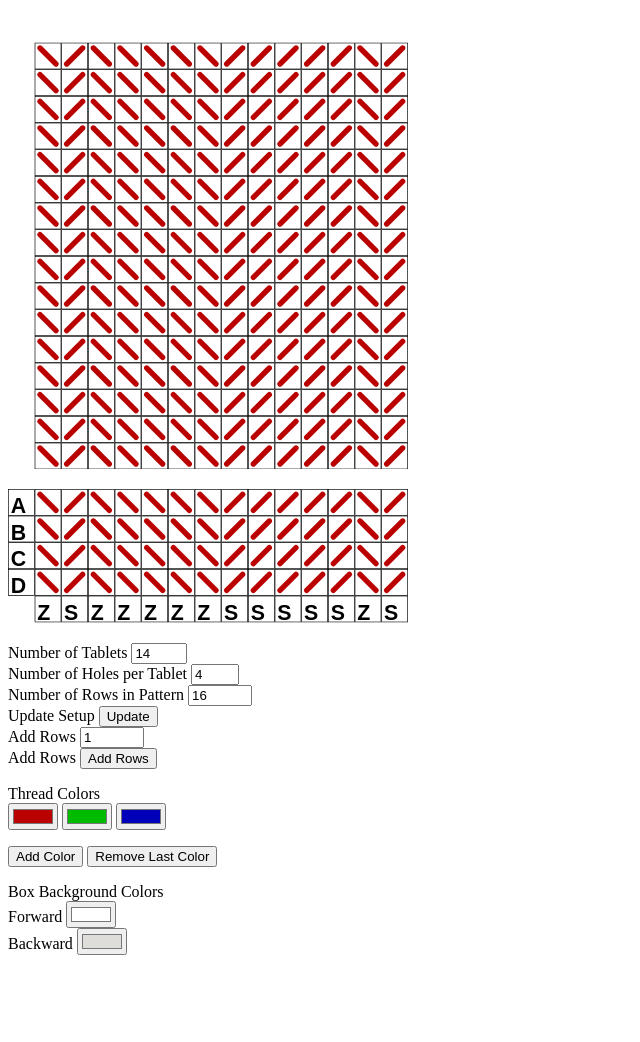
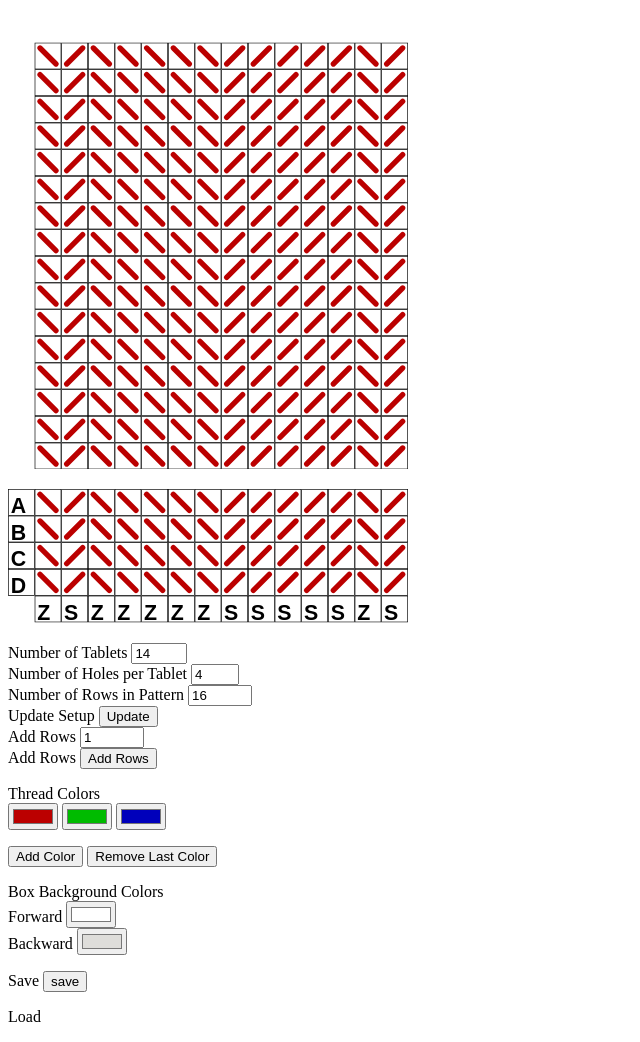
Before and after one commit to snaut/tabletweaving, a plain HTML site: page index.html in a window 1280 px wide. Shown: the whole page, without its empty margins (0-640 px from the left). Before the commit the page ends 963 px from the top, so only its background shows below. Drawn offline with Linux system fonts and the light colour scheme.

Commit message:
feature: saving

```diff
--- a/index.html
+++ b/index.html
@@ -412,6 +412,14 @@
         return( ((x % y) + y) % y );
       }
 
+      // save pattern
+      function savePattern(){
+        let dl_content = "data:text/json;charset=utf-8,";
+        dl_content += encodeURIComponent(JSON.stringify(global_pattern));
+        document.querySelector("#download_link").setAttribute("href", dl_content);
+        document.querySelector("#download_link").click();
+      };
+
     </script>
   </head>
   <body onload="firstSetup();">
@@ -422,13 +430,14 @@
       </svg>
       </p>
     </div>
-    <div id="warping">
       <div id="warp">
       <p id="threading">
       <svg id="warping_chart" width="400" viewBox="-1 0 15 5">
 
       </svg>
       </p>
+    </div>
+    <div>
       <p id="tablets">
         <label for="nr_tablets">Number of Tablets</label>
         <input id="nr_tablets" type="number" min=4 max=20 step=1, value=14>
@@ -448,8 +457,8 @@
         <label for="button_add_rows">Add Rows</label>
         <input id="button_add_rows" type="button" value="Add Rows" onclick="addRows();">
       </p>
-      </div>
-      <div id="colors">
+    </div>
+    <div id="colors">
       <p id="cols">
         Thread Colors <br>
         <input type="color" value="#bb0000" onchange="readColors();">
@@ -460,15 +469,23 @@
         <input type="button" value="Add Color" onclick="addColor();">
         <input type="button" value="Remove Last Color" onclick="removeColor();">
       </p>
-      </div>
-      <div id="bg_colors">
+    </div>
+    <div id="bg_colors">
         Box Background Colors <br>
         <label for="col_forward">Forward</label>
         <input id="col_forward" type="color" value="#ffffff" onchange="readBGColors();">
         <br>
         <label for="col_backward">Backward</label>
         <input id="col_backward" type="color" value="#deddda" onchange="readBGColors();">
-      </div>
+    </div>
+    <div>
+    <p>
+    Save <input type="button" value="save" onclick="savePattern();">
+    <a id="download_link" download="pattern.JSON" style="display:none;" href="">download</a>
+    </p>
+    <p>
+    Load
+    </p>
     </div>
   </body>
 </html>
```
Also changed, not shown: 1 other file.
